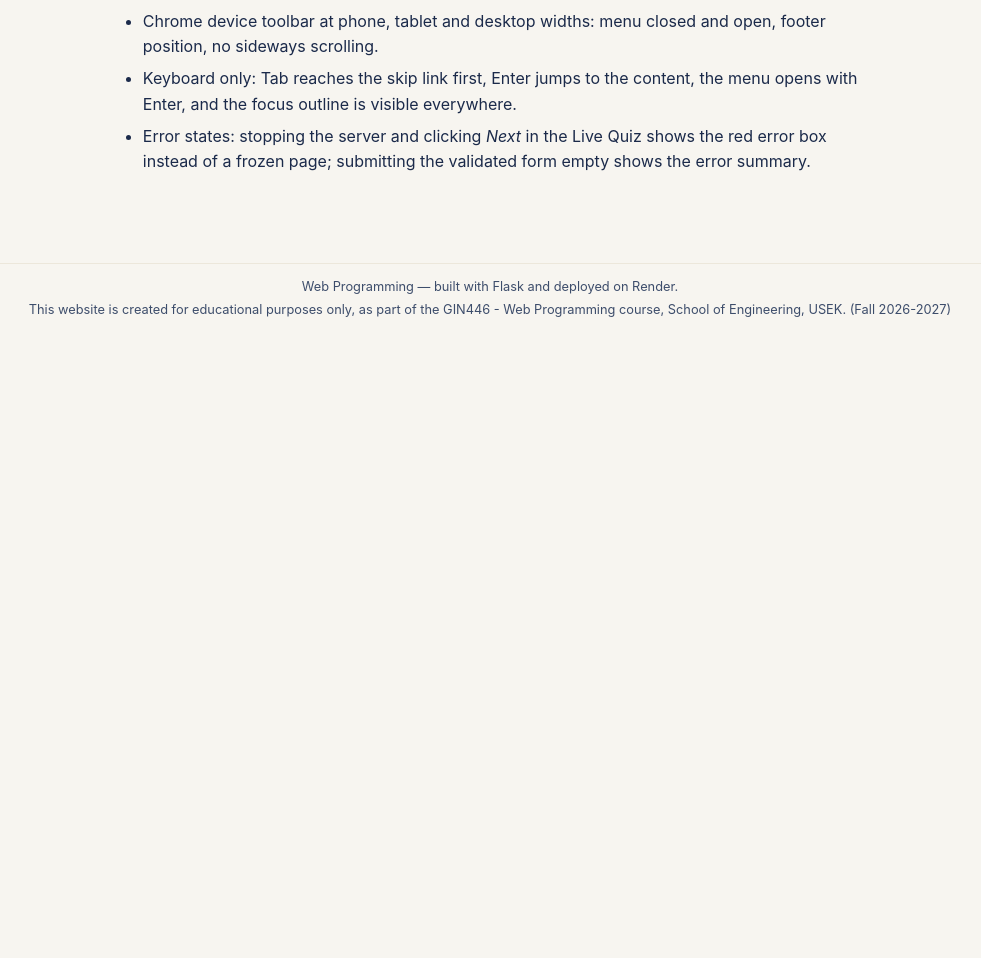
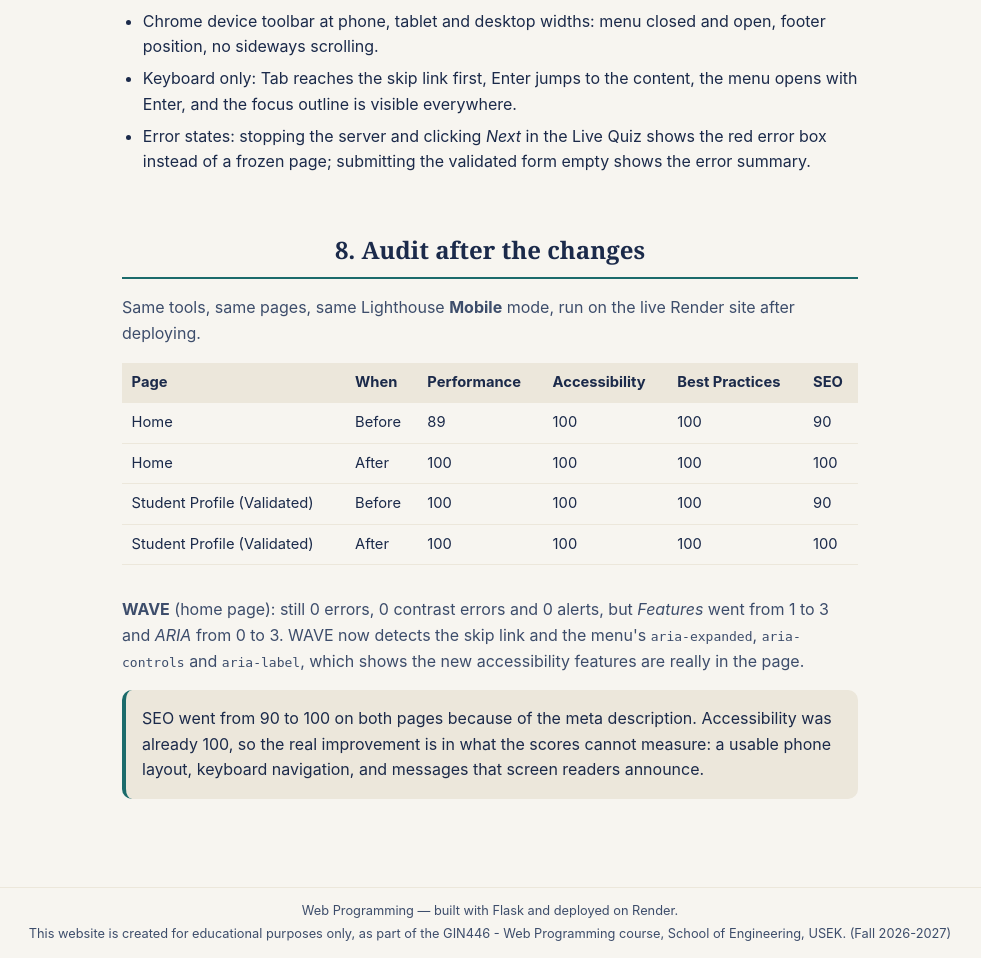
Before and after one commit to RyanMelhem/web-programming-site, a Flask app: page /week12 in a window 1280 px wide. Shown: the part 3395-4353 px from the top of the page, without its empty margins (150-1131 px from the left). Before the commit the page ends 3712 px from the top, so only its background shows below. Run offline with Flask 3, Linux system fonts and the light colour scheme.

Commit message:
Week 12 page: add after-audit scores

```diff
--- a/templates/week12.html
+++ b/templates/week12.html
@@ -138,4 +138,20 @@ button.addEventListener('click', function () {
       <li>Error states: stopping the server and clicking <em>Next</em> in the Live Quiz shows the red error box instead of a frozen page; submitting the validated form empty shows the error summary.</li>
     </ul>
   </section>
+
+  <section>
+    <h2>8. Audit after the changes</h2>
+    <p>Same tools, same pages, same Lighthouse <strong>Mobile</strong> mode, run on the live Render site after deploying.</p>
+    <div class="wk-table-wrap">
+      <table class="wk-table">
+        <tr><th>Page</th><th>When</th><th>Performance</th><th>Accessibility</th><th>Best Practices</th><th>SEO</th></tr>
+        <tr><td>Home</td><td>Before</td><td>89</td><td>100</td><td>100</td><td>90</td></tr>
+        <tr><td>Home</td><td>After</td><td>100</td><td>100</td><td>100</td><td>100</td></tr>
+        <tr><td>Student Profile (Validated)</td><td>Before</td><td>100</td><td>100</td><td>100</td><td>90</td></tr>
+        <tr><td>Student Profile (Validated)</td><td>After</td><td>100</td><td>100</td><td>100</td><td>100</td></tr>
+      </table>
+    </div>
+    <p><strong>WAVE</strong> (home page): still 0 errors, 0 contrast errors and 0 alerts, but <em>Features</em> went from 1 to 3 and <em>ARIA</em> from 0 to 3. WAVE now detects the skip link and the menu's <code>aria-expanded</code>, <code>aria-controls</code> and <code>aria-label</code>, which shows the new accessibility features are really in the page.</p>
+    <div class="wk-key"><p>SEO went from 90 to 100 on both pages because of the meta description. Accessibility was already 100, so the real improvement is in what the scores cannot measure: a usable phone layout, keyboard navigation, and messages that screen readers announce.</p></div>
+  </section>
 {% endblock %}
```
